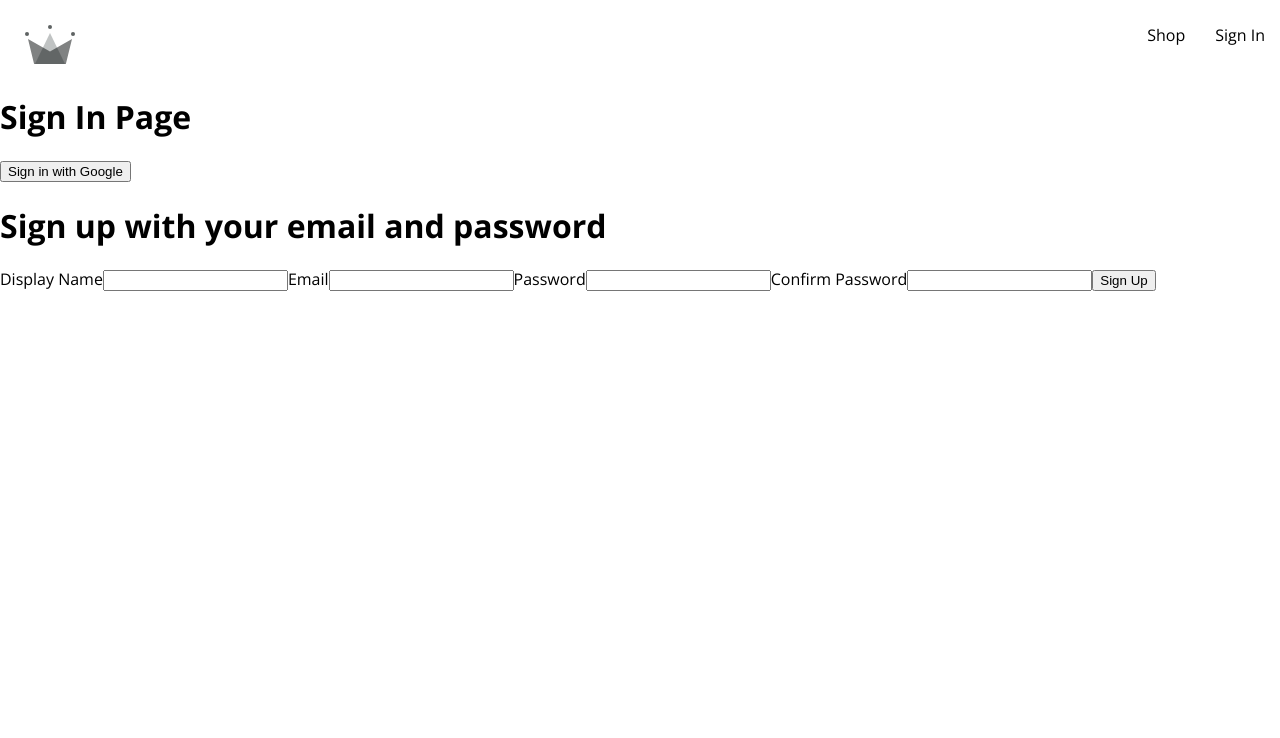
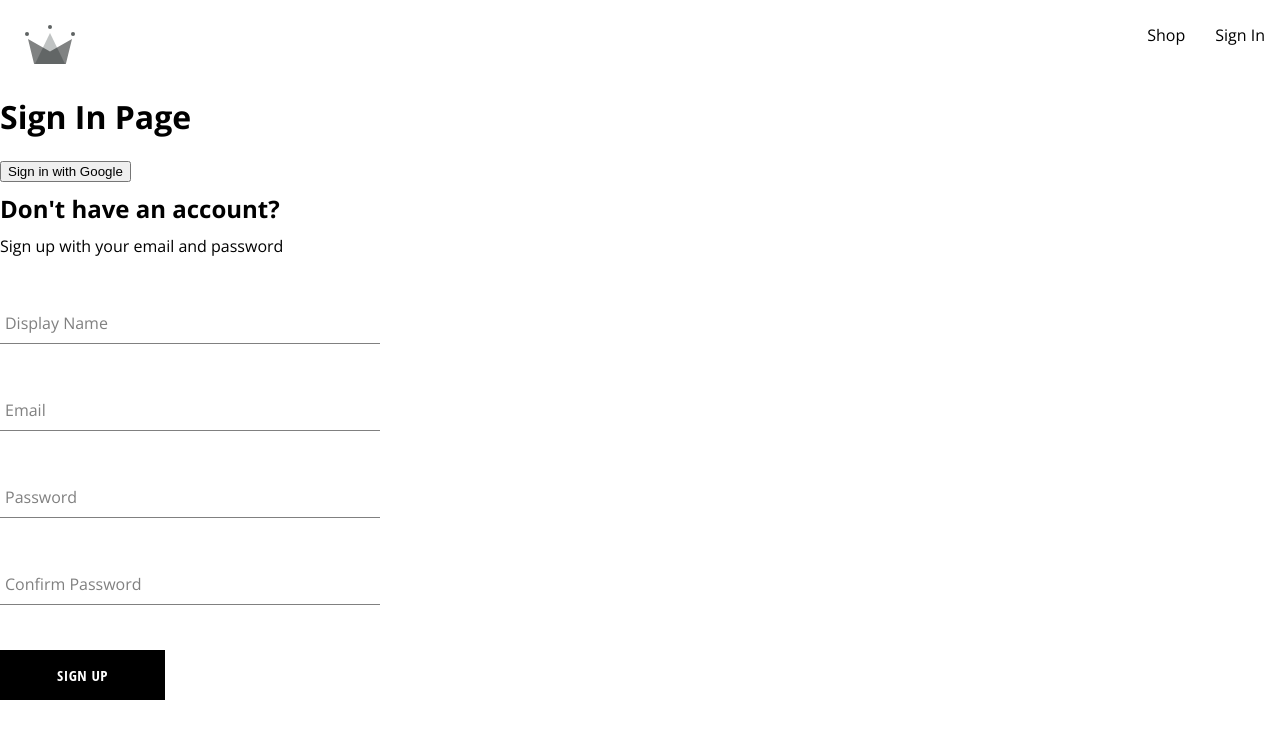
Before and after one commit to Danieljohansen97/e-commerce-app, a React (Create React App) app: page /sign-in in a window 1280 px wide. Shown: the top 738 px of the page. Built offline with nearby package versions, Linux system fonts and the light colour scheme.

Commit message:
Create sign up component, form input component and button component

```diff
--- /dev/null
+++ b/src/components/button/button.component.jsx
@@ -0,0 +1,20 @@
+import "./button.styles.scss"
+
+const BUTTON_TYPE_CLASSES = {
+    google: "google-sign-in",
+    inverted: "inverted",
+
+}
+
+const Button = ({children, buttonType, ...otherProps}) => {
+    return (
+        <button
+            className={`button-container ${BUTTON_TYPE_CLASSES[buttonType]}`}
+            {...otherProps}
+        >
+            {children}
+        </button>
+    )
+}
+
+export default Button;
--- /dev/null
+++ b/src/components/button/button.styles.scss
@@ -0,0 +1,46 @@
+.button-container {
+  min-width: 165px;
+  width: auto;
+  height: 50px;
+  letter-spacing: 0.5px;
+  line-height: 50px;
+  padding: 0 35px 0 35px;
+  font-size: 15px;
+  background-color: black;
+  color: white;
+  text-transform: uppercase;
+  font-family: 'Open Sans Condensed';
+  font-weight: bolder;
+  border: none;
+  cursor: pointer;
+  display: flex;
+  justify-content: center;
+
+  &:hover {
+    background-color: white;
+    color: black;
+    border: 1px solid black;
+  }
+
+  &.google-sign-in {
+    background-color: #4285f4;
+    color: white;
+
+    &:hover {
+      background-color: #357ae8;
+      border: none;
+    }
+  }
+
+  &.inverted {
+    background-color: white;
+    color: black;
+    border: 1px solid black;
+
+    &:hover {
+      background-color: black;
+      color: white;
+      border: none;
+    }
+  }
+}
--- /dev/null
+++ b/src/components/form-input/form-input.component.jsx
@@ -0,0 +1,15 @@
+import "./form-input.styles.scss"
+
+const FormInput = ({label, ...otherProps}) => {
+    return (
+        <div className="group">
+            <input className="form-input" {...otherProps} />
+            {label && (
+                /* if length === 0 .length returns false */
+                <label className={`${otherProps.value.length ? 'shrink' : ''} form-input-label`}>{label}</label>
+            )}
+        </div>
+    )
+}
+
+export default FormInput;
--- /dev/null
+++ b/src/components/form-input/form-input.styles.scss
@@ -0,0 +1,54 @@
+$sub-color: grey;
+$main-color: black;
+
+@mixin shrinkLabel {
+  top: -14px;
+  font-size: 12px;
+  color: $main-color;
+}
+
+.group {
+  position: relative;
+  margin: 45px 0;
+
+  .form-input {
+    background: none;
+    background-color: white;
+    color: $sub-color;
+    font-size: 18px;
+    padding: 10px 10px 10px 5px;
+    display: block;
+    width: 100%;
+    border: none;
+    border-radius: 0;
+    border-bottom: 1px solid $sub-color;
+    margin: 25px 0;
+
+    &:focus {
+      outline: none;
+    }
+
+    &:focus ~ .form-input-label {
+      @include shrinkLabel();
+    }
+  }
+
+  input[type='password'] {
+    letter-spacing: 0.3em;
+  }
+
+  .form-input-label {
+    color: $sub-color;
+    font-size: 16px;
+    font-weight: normal;
+    position: absolute;
+    pointer-events: none;
+    left: 5px;
+    top: 10px;
+    transition: 300ms ease all;
+
+    &.shrink {
+      @include shrinkLabel();
+    }
+  }
+}
--- a/src/components/sign-up-form/sign-up-form.component.jsx
+++ b/src/components/sign-up-form/sign-up-form.component.jsx
@@ -1,7 +1,11 @@
 import {useState} from "react";
+
+import FormInput from "../form-input/form-input.component";
+import Button from "../button/button.component";
 
 import {createAuthUserWithEmailAndPassword, createUserDocumentFromAuth} from "../../utils/firebase/firebase.utils";
 
+import "./sign-up-form.styles.scss"
 const defaultFormFields = {
     displayName: "",
     email: "",
@@ -43,22 +47,47 @@
     };
 
     return (
-        <div>
-            <h1>Sign up with your email and password</h1>
+        <div className="sign-up-container">
+            <h2>Don't have an account?</h2>
+            <span>Sign up with your email and password</span>
             <form onSubmit={handleSubmit}>
-                <label>Display Name</label>
-                <input type="text" required onChange={handleChange} name="displayName" value={displayName}/>
+                <FormInput
+                    label="Display Name"
+                    type="text"
+                    required
+                    onChange={handleChange}
+                    name="displayName"
+                    value={displayName}
+                />
 
-                <label>Email</label>
-                <input type="email" required onChange={handleChange} name="email" value={email}/>
+                <FormInput
+                    label="Email"
+                    type="email"
+                    required
+                    onChange={handleChange}
+                    name="email"
+                    value={email}
+                />
 
-                <label>Password</label>
-                <input type="password" required onChange={handleChange} name="password" value={password}/>
+                <FormInput
+                    label="Password"
+                    type="password"
+                    required
+                    onChange={handleChange}
+                    name="password"
+                    value={password}
+                />
 
-                <label>Confirm Password</label>
-                <input type="password" required onChange={handleChange} name="confirmPassword" value={confirmPassword}/>
+                <FormInput
+                    label="Confirm Password"
+                    type="password"
+                    required
+                    onChange={handleChange}
+                    name="confirmPassword"
+                    value={confirmPassword}
+                />
 
-                <button type="submit">Sign Up</button>
+                <Button type="submit">Sign Up</Button>
             </form>
         </div>
     )
--- /dev/null
+++ b/src/components/sign-up-form/sign-up-form.styles.scss
@@ -0,0 +1,9 @@
+.sign-up-container {
+  display: flex;
+  flex-direction: column;
+  width: 380px;
+
+  h2 {
+    margin: 10px 0;
+  }
+}
```
